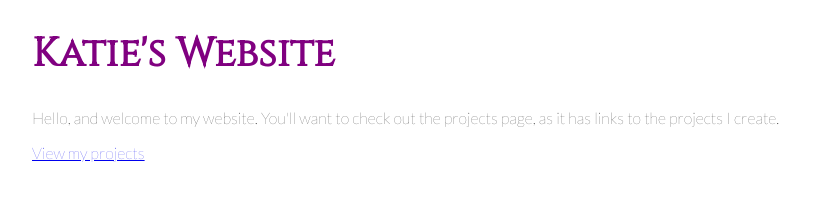
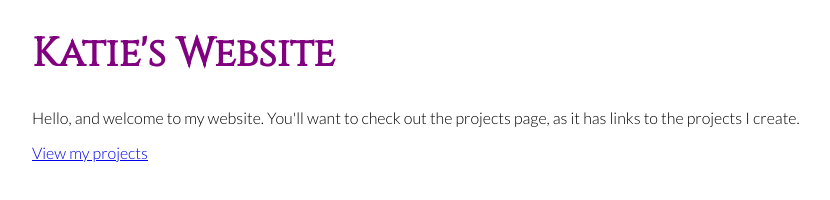
Before and after one commit to ADHDFairy/my-site, a website: page index.html in a window 1280 px wide. Shown: the whole page, without its empty margins (208-1038 px from the left). Drawn offline with Linux system fonts and the light colour scheme.

Commit message:
Fixed font too thin

```diff
--- a/styles.css
+++ b/styles.css
@@ -1,6 +1,6 @@
 body {
   font-family: Lato;
-  font-weight: 200;
+  font-weight: 300;
 }
 
 .content-wrapper {
```
